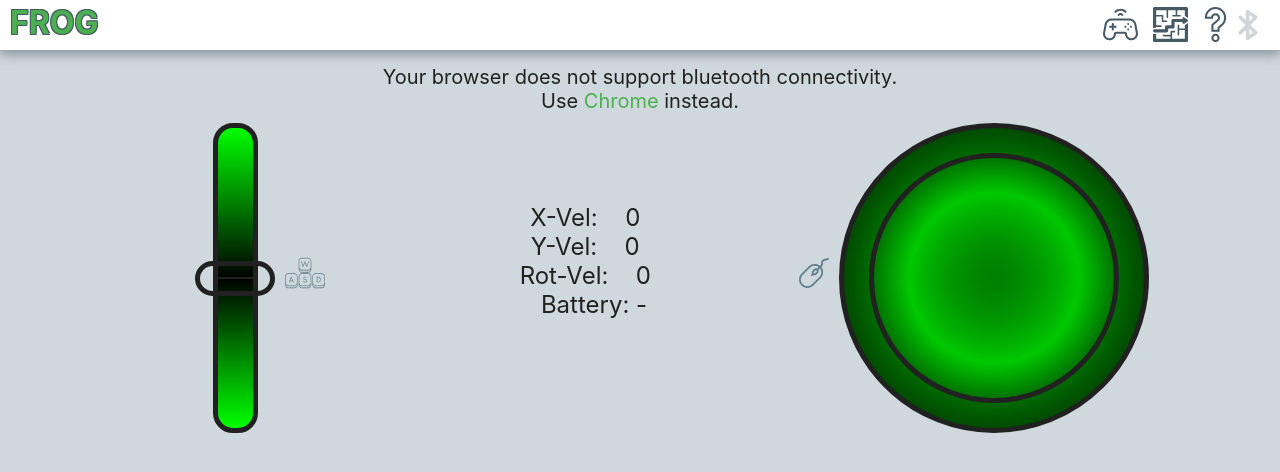
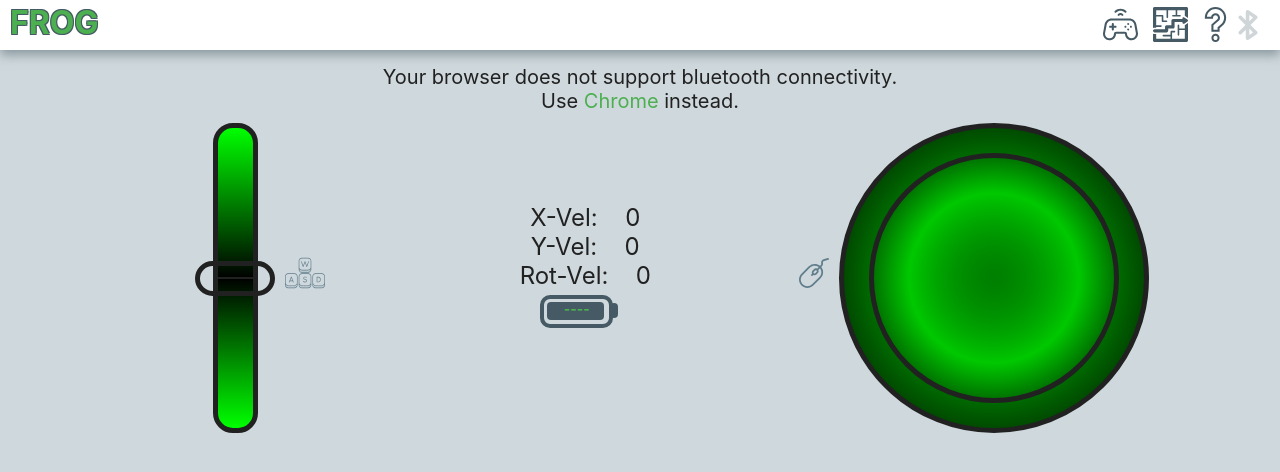
Before and after one commit to neil-solomon/remoteControl, a React (Create React App) app: page / in a window 1280 px wide. Both pictures are taken after a click on the icon 1120 px from the left and 24 px from the top of the page. Shown: the top 472 px of the page. Built offline with nearby package versions, Linux system fonts and the light colour scheme.

Commit message:
created battery level animation

```diff
--- a/src/components/ControllerConsole/ControllerConsole.js
+++ b/src/components/ControllerConsole/ControllerConsole.js
@@ -29,11 +29,28 @@ export default class ControllerConsole extends React.Component {
             {this.props.rotVel}
           </div>
         </div>
-        <div>
-          Battery:{" "}
-          {this.props.batteryLevel !== null
-            ? this.props.batteryLevel * 10 + "%"
-            : "-"}
+        <div className={style.batteryContainer}>
+          <div className={style.batteryOuter}></div>
+          <div
+            className={style.batteryInner}
+            style={{
+              width:
+                this.props.batteryLevel !== null
+                  ? this.props.batteryLevel * 5.75
+                  : 57.5,
+            }}
+          ></div>
+          <div
+            className={style.batteryNumber}
+            style={{
+              left: this.props.batteryLevel === 10 ? 20 : 24,
+            }}
+          >
+            {this.props.batteryLevel !== null
+              ? this.props.batteryLevel * 10 + "%"
+              : "----"}
+          </div>
+          <div className={style.batteryTip}></div>
         </div>
       </div>
     );
--- a/src/components/ControllerConsole/ControllerConsole.module.css
+++ b/src/components/ControllerConsole/ControllerConsole.module.css
@@ -9,3 +9,48 @@
   padding-left: 10px;
   width: 50px;
 }
+
+.batteryContainer {
+  margin-top: 5px;
+  margin-left: 20px;
+  position: relative;
+}
+
+.batteryOuter {
+  position: absolute;
+  top: 0px;
+  left: 0px;
+  border: 4px solid rgb(69, 90, 100);
+  border-radius: 10px;
+  width: 65px;
+  height: 25px;
+}
+
+.batteryTip {
+  position: absolute;
+  height: 15px;
+  width: 8px;
+  top: 8px;
+  left: 70px;
+  border-radius: 4px;
+  background-color: rgb(69, 90, 100);
+}
+
+.batteryInner {
+  position: absolute;
+  top: 7px;
+  left: 7px;
+  border-radius: 4px;
+  height: 18px;
+  background-color: rgb(69, 90, 100);
+  transition: width 0.5s;
+}
+
+.batteryNumber {
+  position: absolute;
+  text-align: center;
+  top: 5px;
+  font-size: 14px;
+  font-weight: bold;
+  color: rgb(76, 175, 80);
+}
```
